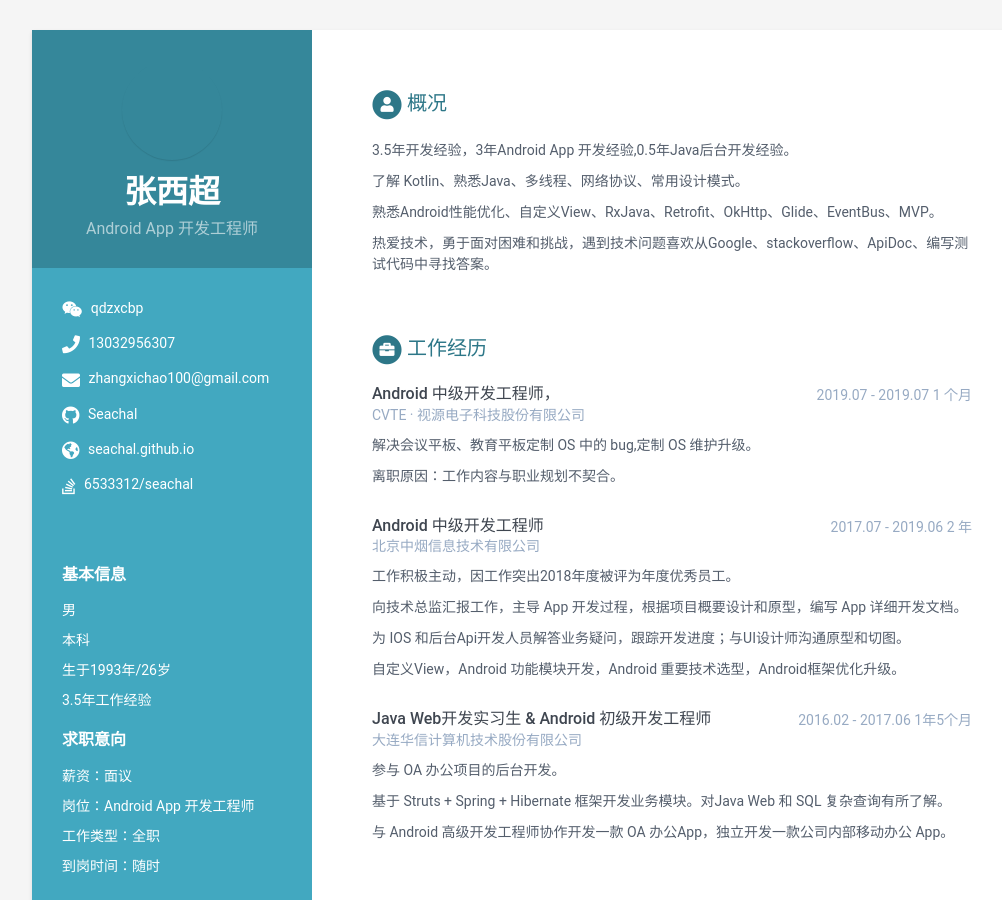
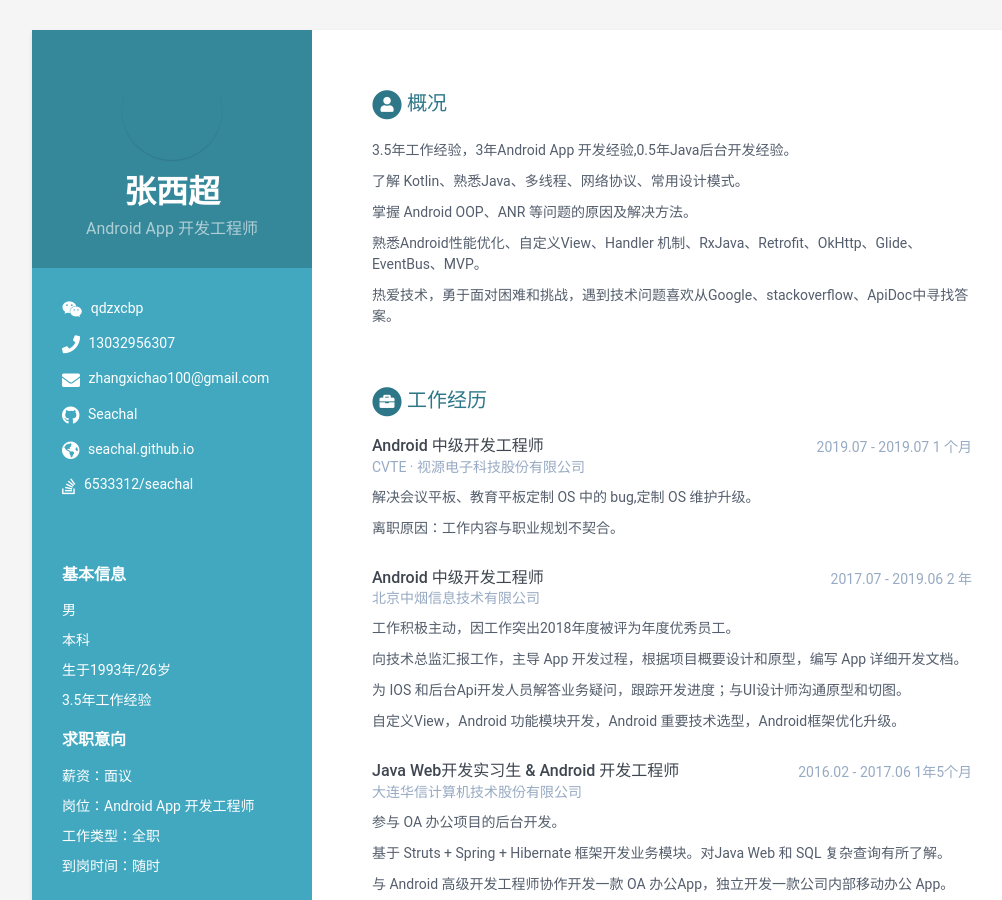
Before and after one commit to GIOSProject/online-cv, a Jekyll site: the page built from index.html, in a window 1280 px wide and 900 px high. Shown: the whole window, without its empty margins (108-1110 px from the left). Built offline with Jekyll 4.4.1, drawn with Linux system fonts in a browser that asks for light colours.

Commit message:
掌握 Android OOP、ANR 等问题的原因及解决方法。

```diff
--- a/_data/data.yml
+++ b/_data/data.yml
@@ -57,13 +57,15 @@ sidebar:
 career-profile:
   title: 概况
   summary: |
-    3.5年开发经验，3年Android App 开发经验,0.5年Java后台开发经验。
+    3.5年工作经验，3年Android App 开发经验,0.5年Java后台开发经验。
 
     了解 Kotlin、熟悉Java、多线程、网络协议、常用设计模式。
 
-    熟悉Android性能优化、自定义View、RxJava、Retrofit、OkHttp、Glide、EventBus、MVP。
+    掌握 Android OOP、ANR 等问题的原因及解决方法。
 
-    热爱技术，勇于面对困难和挑战，遇到技术问题喜欢从Google、stackoverflow、ApiDoc、编写测试代码中寻找答案。
+    熟悉Android性能优化、自定义View、Handler 机制、RxJava、Retrofit、OkHttp、Glide、EventBus、MVP。
+
+    热爱技术，勇于面对困难和挑战，遇到技术问题喜欢从Google、stackoverflow、ApiDoc中寻找答案。
 
 education:
   - degree: 网络工程学士（计算机科学与技术学院）
@@ -94,7 +96,7 @@ education:
 
 experiences:
   #      title:工作经验
-  - role: Android 中级开发工程师，
+  - role: Android 中级开发工程师
     time: 2019.07 - 2019.07  1 个月
     company: CVTE · 视源电子科技股份有限公司
     details: |
@@ -121,7 +123,7 @@ experiences:
   #    给IOS工程师讲解业务逻辑，与UI设计师沟通原型和切图，有时参与Api开发。 Android端重要技术选型，
   #    已有Android框架优化升级，提高开发效率，根据原型自定义View。
 
-  - role: Java Web开发实习生 & Android 初级开发工程师
+  - role: Java Web开发实习生 & Android 开发工程师
     time: 2016.02 - 2017.06  1年5个月
     company: 大连华信计算机技术股份有限公司
     details: |
```
